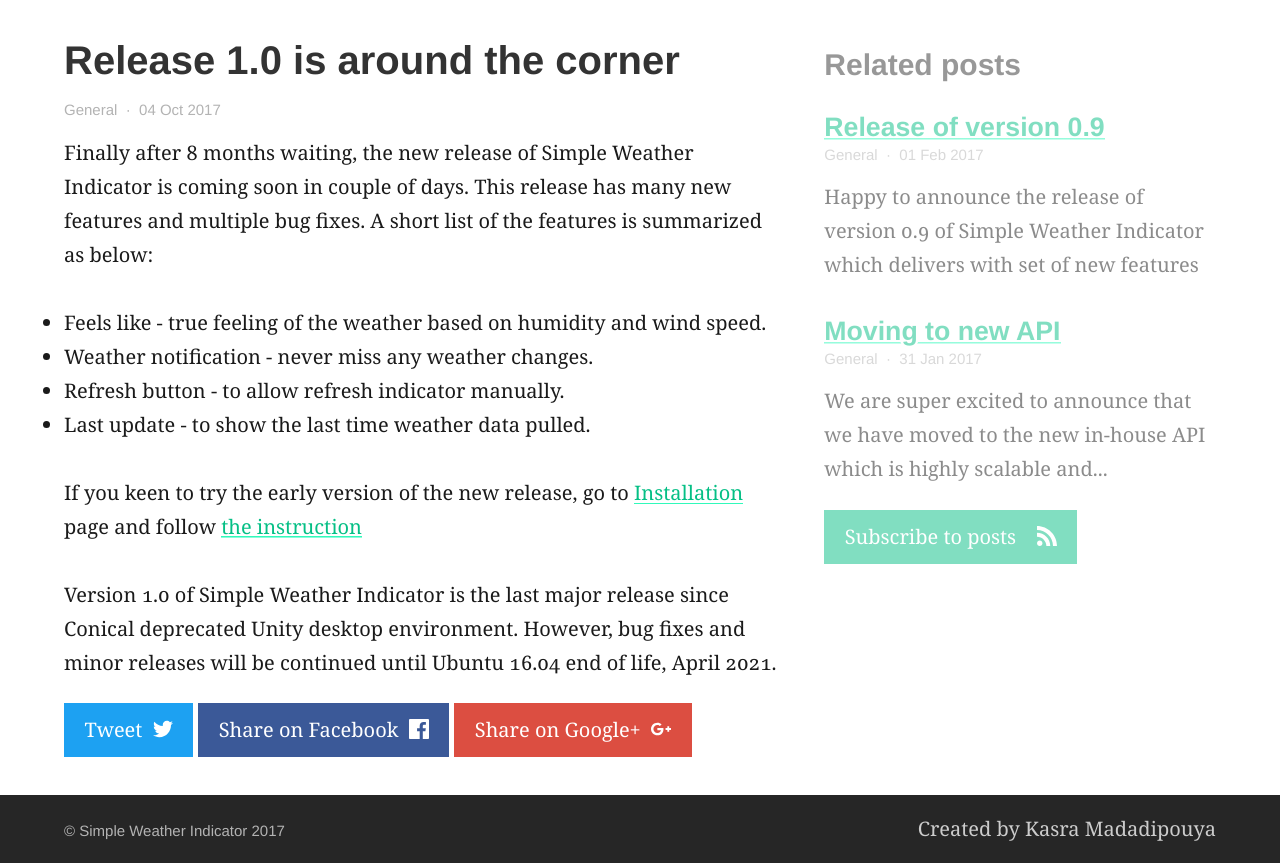
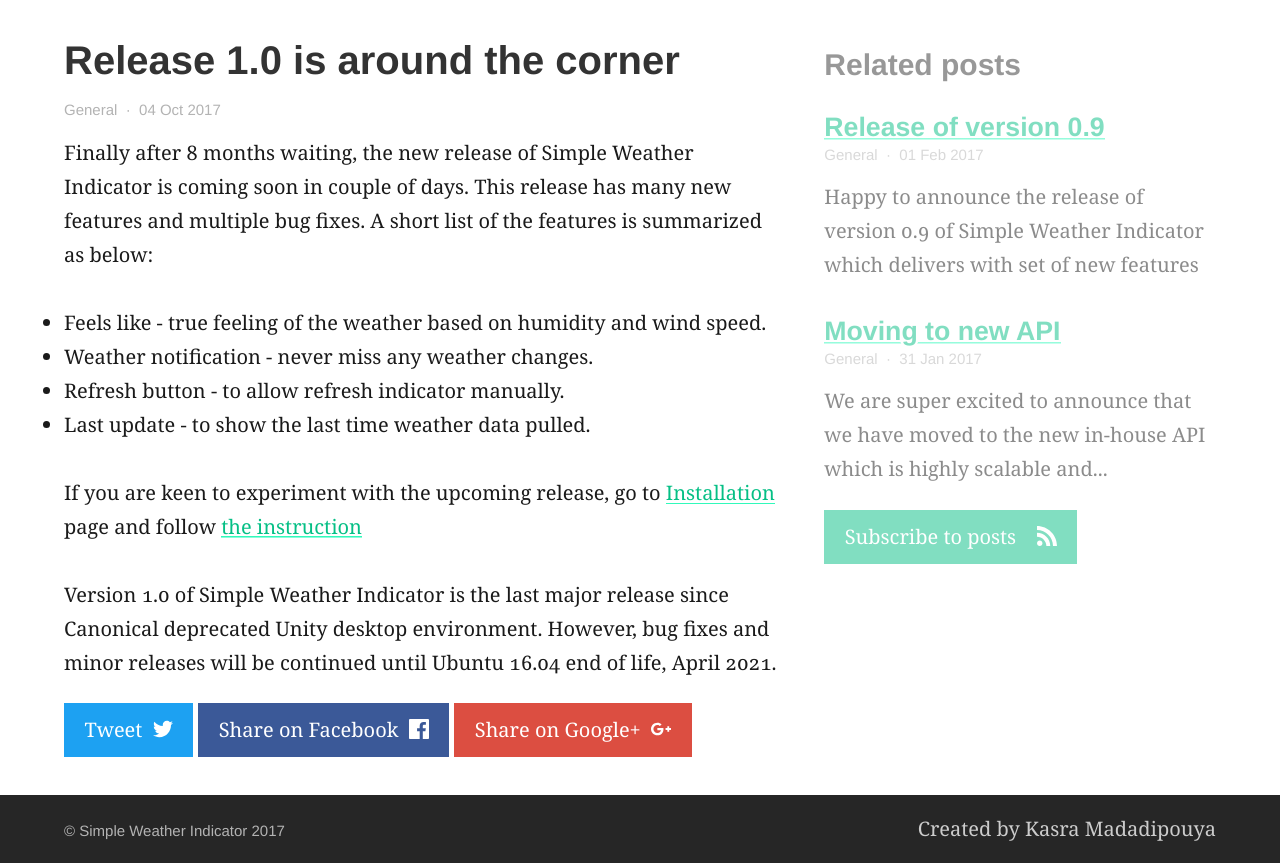
Before and after one commit to kasramp/UbuntuIndicatorWeather, a Jekyll site: the page built from _posts/2017-10-04-prerelease-of-version-1-is-available.md, in a window 1280 px wide, cut to the strip 428-1291 px from the top of the page. Built offline with Jekyll 4.4.1, drawn with Linux system fonts in a browser that asks for light colours.

Commit message:
Fix more typo, improve sentence structure

```diff
--- a/_posts/2017-10-04-prerelease-of-version-1-is-available.md
+++ b/_posts/2017-10-04-prerelease-of-version-1-is-available.md
@@ -17,6 +17,6 @@
 - Refresh button - to allow refresh indicator manually.
 - Last update - to show the last time weather data pulled.
 
-If you keen to try the early version of the new release, go to [Installation](/installation) page and follow [the instruction](/installation#via-source-code-prerelease)
+If you are keen to experiment with the upcoming release, go to [Installation](/installation) page and follow [the instruction](/installation#via-source-code-prerelease)
 
-Version 1.0 of Simple Weather Indicator is the last major release since Conical deprecated Unity desktop environment. However, bug fixes and minor releases will be continued until Ubuntu 16.04 end of life, April 2021.
+Version 1.0 of Simple Weather Indicator is the last major release since Canonical deprecated Unity desktop environment. However, bug fixes and minor releases will be continued until Ubuntu 16.04 end of life, April 2021.
```
